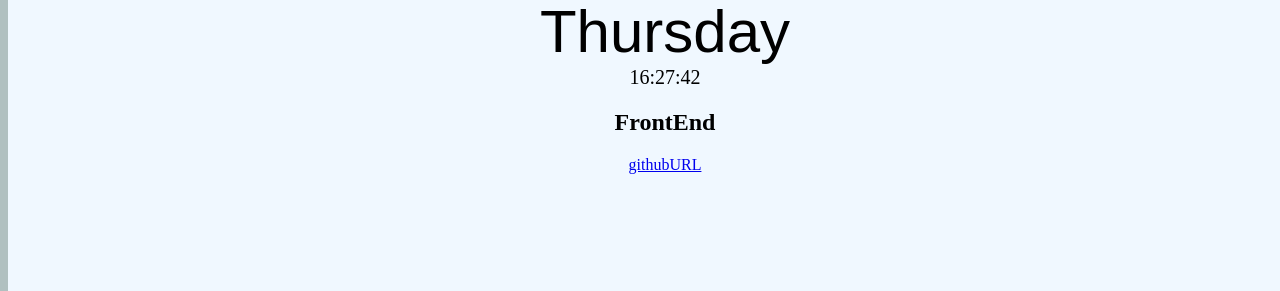
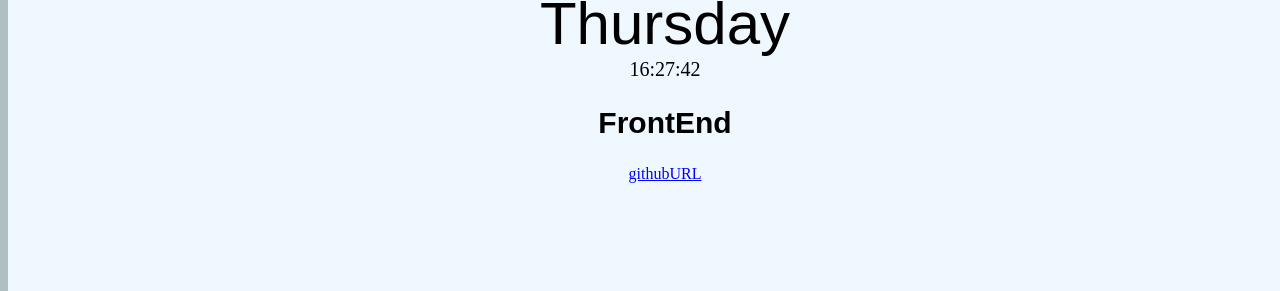
Before and after one commit to shannychi/personalData, a plain HTML site: page index.html in a window 1280 px wide. Shown: the part 567-858 px from the top of the page. Drawn offline with Linux system fonts and the light colour scheme.

Commit message:
change font family

```diff
--- a/style.css
+++ b/style.css
@@ -39,5 +39,11 @@ img {
 }
 
 [data-testid="myTack"] {
+font-size: 20px;
+font-family:Arial, Helvetica, sans-serif;
+}
+
+a {
+    color: blue;
 
 }
```
